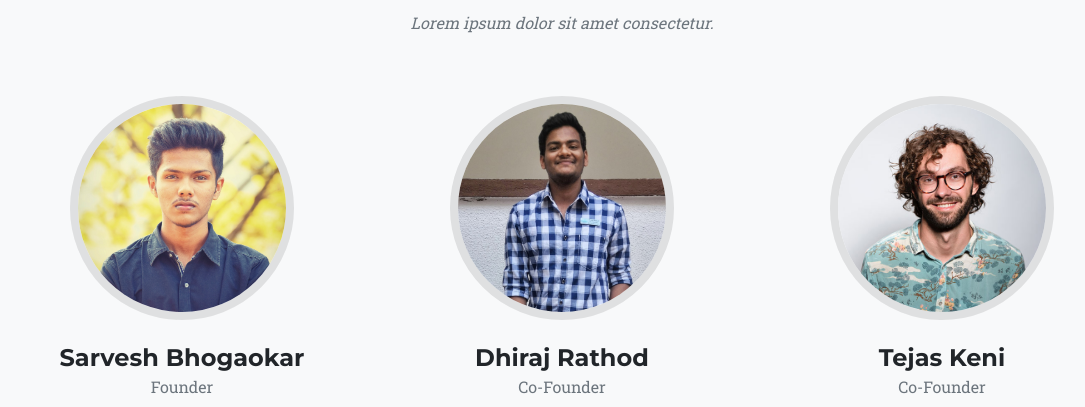
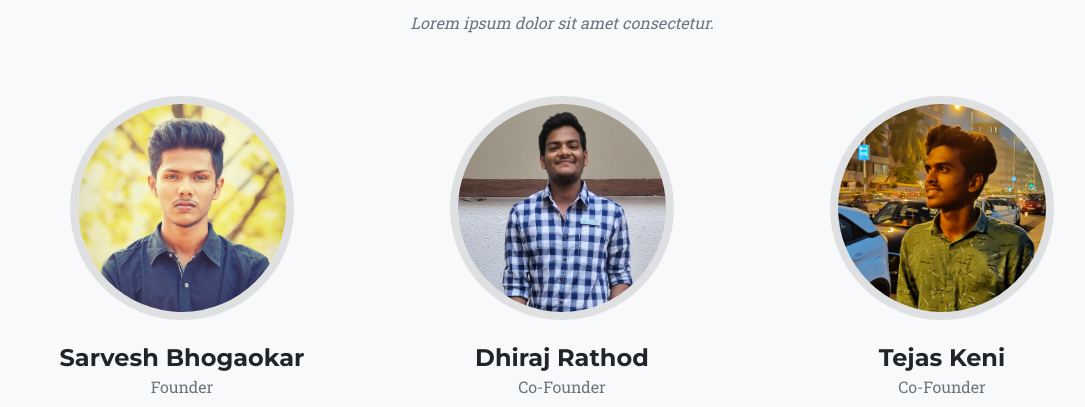
Before and after one commit to Sarvesh2204/careersarchive.github.io, a plain HTML site: page index.html in a window 1280 px wide. Shown: the part 4971-5378 px from the top of the page, without its empty margins (78-1163 px from the left). Drawn offline with nearby package versions, Linux system fonts and the light colour scheme.

Commit message:
team member pic updated

```diff
--- a/index.html
+++ b/index.html
@@ -485,7 +485,7 @@
             <div class="team-member">
               <img
                 class="mx-auto rounded-circle"
-                src="assets/img/team/3.jpg"
+                src="assets/img/team/tejas-image-crop.jpg"
                 alt="..."
               />
               <h4>Tejas Keni</h4>
```
Also changed, not shown: assets/img/team/tejas-image-crop.jpg (added).
